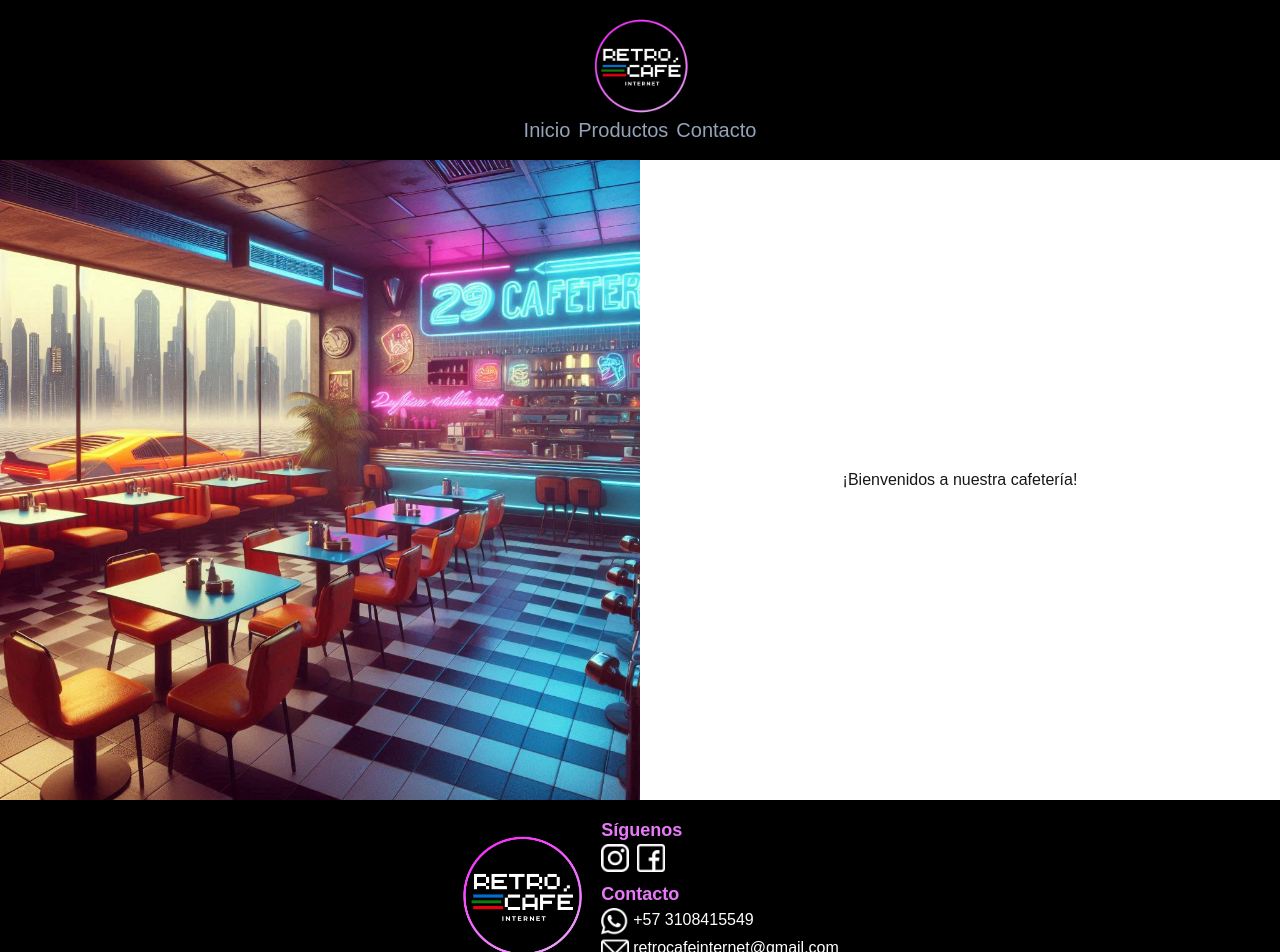
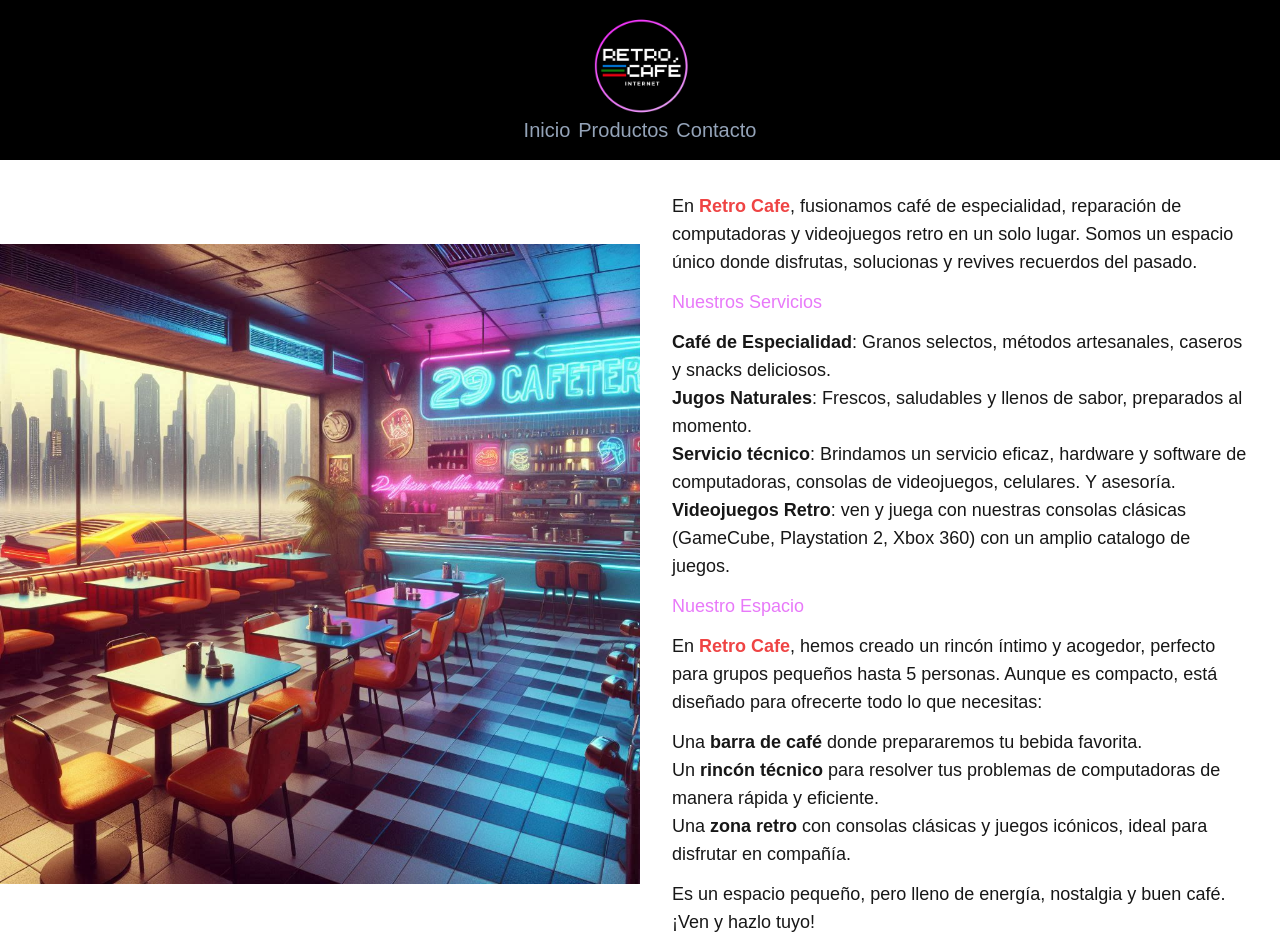
Before and after one commit to andresAgudelo0101/Retro-Caf-Internet, a Next.js app: page / in a window 1280 px wide. Shown: the top 952 px of the page. Built offline with nearby package versions, Linux system fonts and the light colour scheme.

Commit message:
pagina de inicio casi lista

```diff
--- a/src/app/components/footer.jsx
+++ b/src/app/components/footer.jsx
@@ -1,23 +1,34 @@
-import Image from 'next/image';
+import Image from "next/image";
 export default function Footer() {
   return (
     <footer className="grid lg:flex-row  justify-center gap-2 bg-black text-white p-4">
-
-
-
-<div className='flex flex-col justify-center  md:flex-row'>
-<div className='flex justify-center md:p-4'>
-   <img src="/retrocafe.png" alt="Picture of the author" className='h-20 w-20 md:w-auto md:h-32'/>
+      <div className="flex flex-col justify-center  md:flex-row">
+        <div className="flex justify-center md:p-4">
+          <img
+            src="/retrocafe.png"
+            alt="Picture of the author"
+            className="h-20 w-20 md:w-auto md:h-32"
+          />
         </div>
-<div className='flex flex-col gap-2'>
+        <div className="flex flex-col gap-2">
           <div>
-    <p className='text-lg text-fuchsia-400 font-semibold'> Síguenos</p>
-        <div className='flex flex-row gap-2'>
-          <a href="https://www.instagram.com"	target="_blank">
-                <Image src="/instagram.png" width={28} height={22} alt="Picture of the author"/>
+            <p className="text-lg text-fuchsia-400 font-semibold"> Síguenos</p>
+            <div className="flex flex-row gap-2">
+              <a href="https://www.instagram.com" target="_blank">
+                <Image
+                  src="/instagram.png"
+                  width={28}
+                  height={22}
+                  alt="Picture of the author"
+                />
               </a>
               <a href="https://www.facebook.com" target="_blank">
-            <Image src="/facebook.png" width={28} height={22} alt="Picture of the author"/>
+                <Image
+                  src="/facebook.png"
+                  width={28}
+                  height={22}
+                  alt="Picture of the author"
+                />
               </a>
             </div>
           </div>
@@ -25,11 +36,21 @@
             <p className="text-lg text-fuchsia-400 font-semibold "> Contacto</p>
             <div>
               <div className="flex flex-row gap-1">
-          <Image src="/wsp.png" width={28} height={22} alt="Picture of the author"/>
+                <Image
+                  src="/wsp.png"
+                  width={28}
+                  height={22}
+                  alt="Picture of the author"
+                />
                 <p>+57 3108415549</p>
               </div>
               <div className="flex flex-row gap-1">
-          <Image src="/email.png" width={28} height={22} alt="Picture of the author"/>
+                <Image
+                  src="/email.png"
+                  width={28}
+                  height={22}
+                  alt="Picture of the author"
+                />
                 <p>retrocafeinternet@gmail.com</p>
               </div>
             </div>
@@ -37,7 +58,7 @@
         </div>
       </div>
 
-<pre>
+      <pre className="text-sm md:text-md">
         Copyright © 2025 Retro Cafe Internet
       </pre>
     </footer>
--- a/src/app/inicio/Inicio.jsx
+++ b/src/app/inicio/Inicio.jsx
@@ -1,13 +1,72 @@
+import Image from "next/image";
+export default function Inicio() {
+  return (
+    <div className="grid h-90 md:grid-cols-2 md:h-85">
+      <div className="flex justify-center items-center">
+        <img
+          src="/cafeteria.jpg"
+          alt="imagen1"
+          className=" h-96 md:h-auto  md:w-100 "
+        />
+      </div>
+      <div className="flex justify-center items-center h-auto p-5 md:h-full md:p-8 md:text-lg">
+        <div className="flex flex-col gap-3">
+          <p>
+            En <strong className=" text-red-500">Retro Cafe</strong>, fusionamos
+            café de especialidad, reparación de computadoras y videojuegos retro
+            en un solo lugar. Somos un espacio único donde disfrutas, solucionas
+            y revives recuerdos del pasado.
+          </p>
 
-import Image from 'next/image';
-export default function Inicio() {
-    return (
-    <div className="grid h-90 lg:grid-cols-2 lg:h-85">
-        <div className="flex justify-center items-center">
-            <img src="/cafeteria.jpg" alt="imagen1" className=" h-96 md:h-auto  md:w-100 " />
+          <h2 className=" text-fuchsia-400">Nuestros Servicios</h2>
+          <ul>
+            <li>
+              <strong>Café de Especialidad</strong>: Granos selectos, métodos
+              artesanales, caseros y snacks deliciosos.
+            </li>
+            <li>
+              <strong>Jugos Naturales</strong>: Frescos, saludables y llenos de
+              sabor, preparados al momento.
+            </li>
+            <li>
+              <strong>Servicio técnico</strong>: Brindamos un servicio eficaz,
+              hardware y software de computadoras, consolas de videojuegos,
+              celulares. Y asesoría.
+            </li>
+            <li>
+              <strong>Videojuegos Retro</strong>: ven y juega con nuestras
+              consolas clásicas (GameCube, Playstation 2, Xbox 360) con un
+              amplio catalogo de juegos.
+            </li>
+          </ul>
+
+          <h2 className=" text-fuchsia-400">Nuestro Espacio</h2>
+          <p>
+            En <strong className=" text-red-500">Retro Cafe</strong>, hemos
+            creado un rincón íntimo y acogedor, perfecto para grupos pequeños
+            hasta 5 personas. Aunque es compacto, está diseñado para ofrecerte
+            todo lo que necesitas:
+          </p>
+          <ul>
+            <li>
+              Una <strong>barra de café</strong> donde prepararemos tu bebida
+              favorita.
+            </li>
+            <li>
+              Un <strong>rincón técnico</strong> para resolver tus problemas de
+              computadoras de manera rápida y eficiente.
+            </li>
+            <li>
+              Una <strong>zona retro</strong> con consolas clásicas y juegos
+              icónicos, ideal para disfrutar en compañía.
+            </li>
+          </ul>
+          <p>
+            Es un espacio pequeño, pero lleno de energía, nostalgia y buen café.
+            ¡Ven y hazlo tuyo!
+          </p>
         </div>
-        <div className="flex justify-center items-center h-64 lg:h-full">
-                <h1>¡Bienvenidos a nuestra cafetería!</h1>
-        </div>
+      </div>
     </div>
-)};
+  );
+}
```
Also changed, not shown: src/app/components/header.jsx (+12 -9 lines), src/app/page.js (+7 -7 lines). Lines whose indentation alone changed are shown as unchanged.
